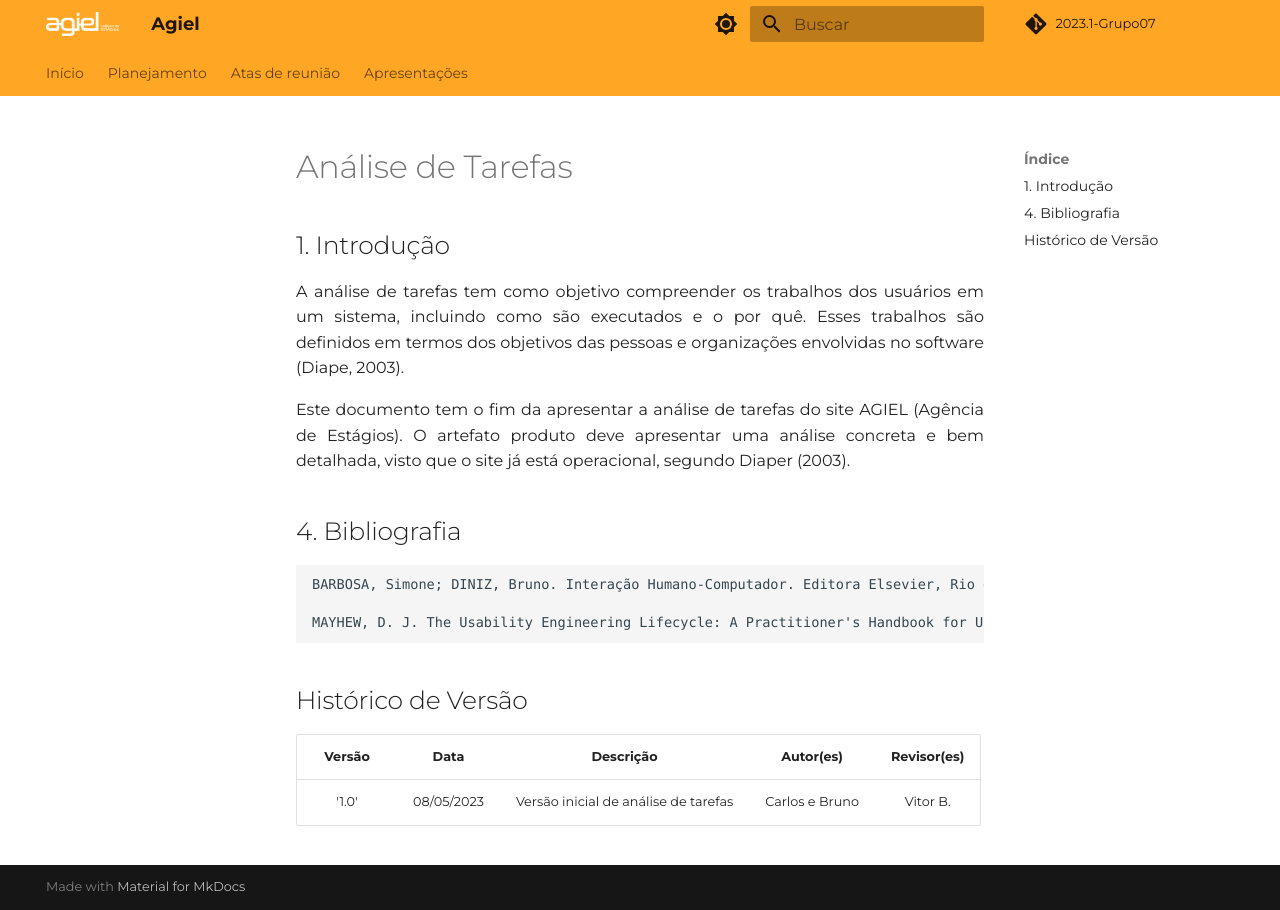
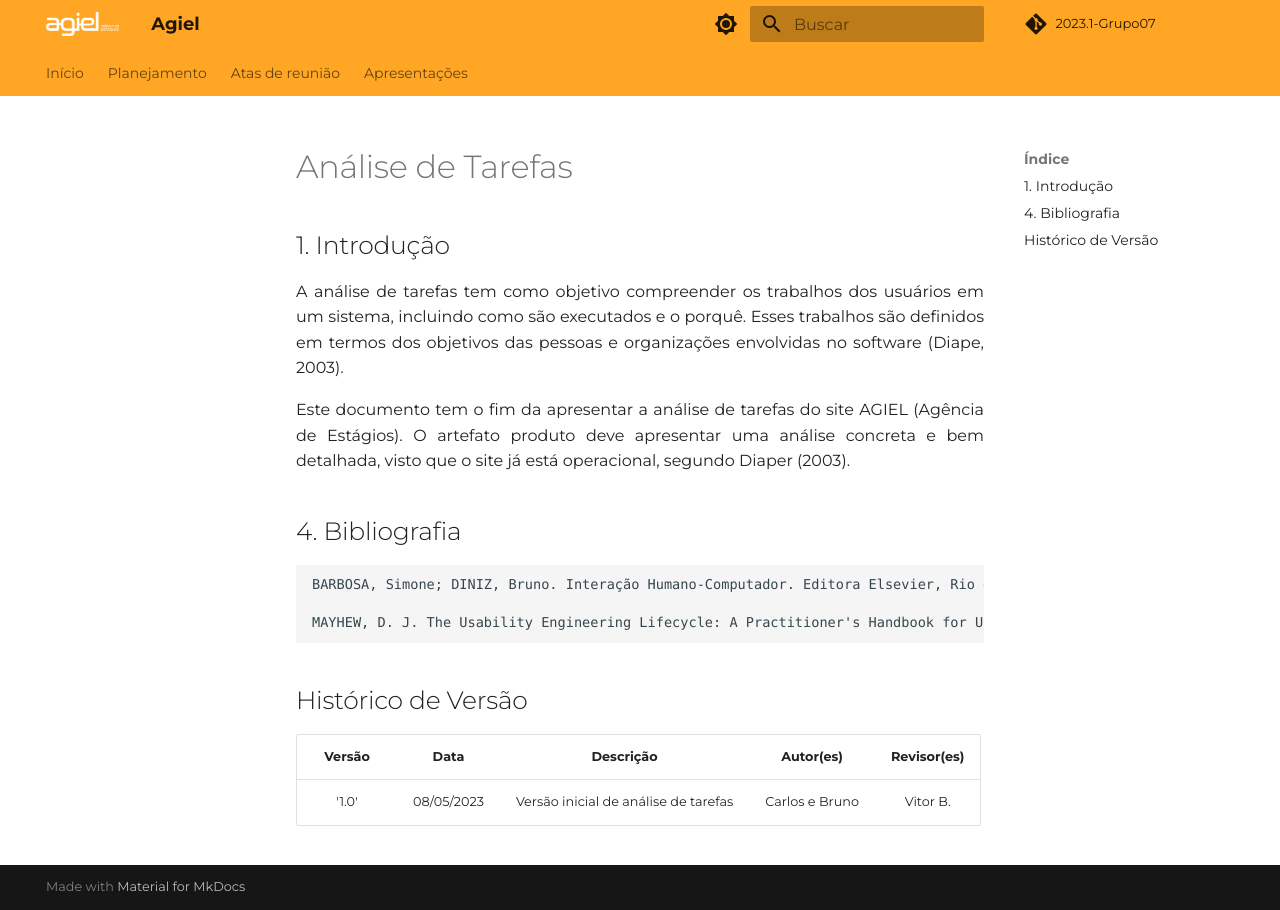
Before and after one commit to Interacao-Humano-Computador/2023.1-Agiel, an MkDocs documentation site: the page built from docs/requisitos/analise_tarefas.md, in a window 1280 px wide. Built offline with MkDocs 1.6.1 and Material for MkDocs 9.7.7, drawn with Linux system fonts in a browser that asks for light colours; some web fonts are replaced; comment, search, counter and statistics services are not loaded.

Commit message:
docs: corrigindo erro de ortografia

```diff
--- a/docs/requisitos/analise_tarefas.md
+++ b/docs/requisitos/analise_tarefas.md
@@ -2,7 +2,7 @@
 
 ## 1. Introdução
 <p align="justify">
-A análise de tarefas tem como objetivo compreender os trabalhos dos usuários em um sistema, incluindo como são executados e o por quê. Esses trabalhos são definidos em termos dos objetivos das pessoas e organizações envolvidas no software (Diape, 2003).
+A análise de tarefas tem como objetivo compreender os trabalhos dos usuários em um sistema, incluindo como são executados e o porquê. Esses trabalhos são definidos em termos dos objetivos das pessoas e organizações envolvidas no software (Diape, 2003).
 </p>
 <p align="justify">
 Este documento tem o fim da apresentar a análise de tarefas do site AGIEL (Agência de Estágios). O artefato produto deve apresentar uma análise concreta e bem detalhada, visto que o site já está operacional, segundo Diaper (2003).
```
